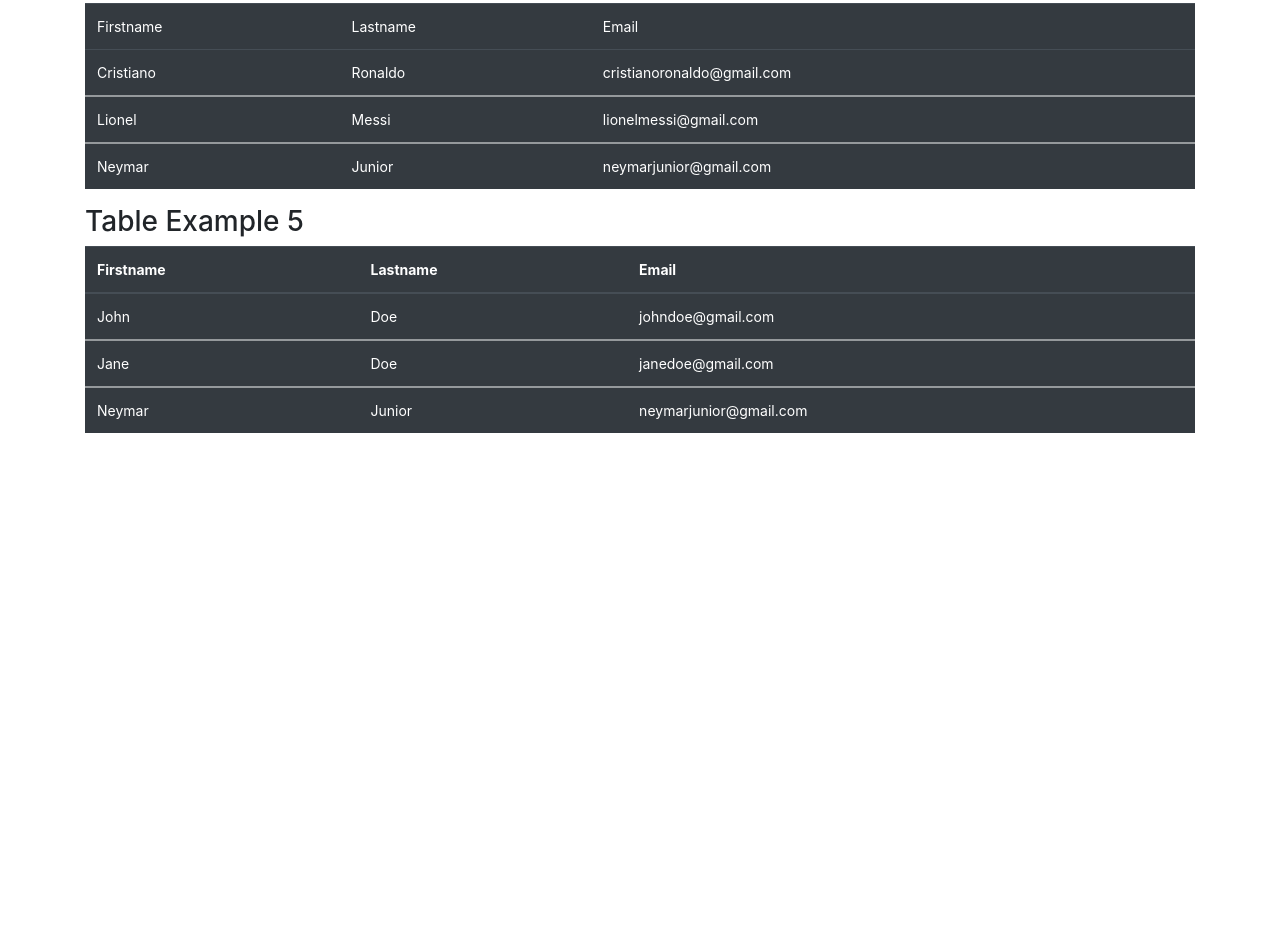
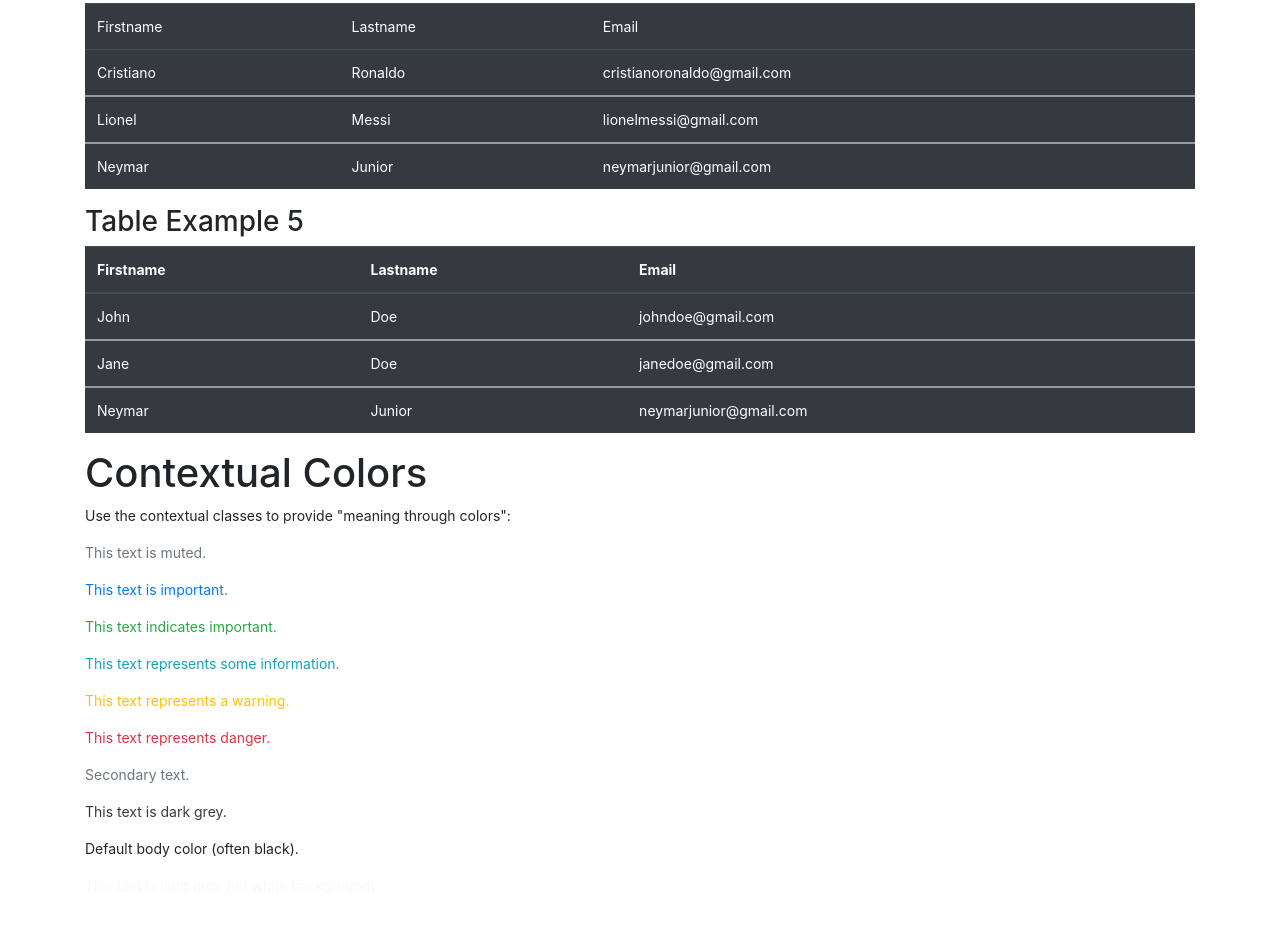
Before and after one commit to Min-Thway-Htut/Bootstrap, a plain HTML site: page bootstrap/index.html in a window 1280 px wide. Shown: the part 3160-4096 px from the top of the page. Before the commit the page ends 3609 px from the top, so only its background shows below. Drawn offline with nearby package versions, Linux system fonts and the light colour scheme.

Commit message:
Another Update

```diff
--- a/bootstrap/index.html
+++ b/bootstrap/index.html
@@ -237,5 +237,21 @@ line breaks.
         </tbody>
     </table>
   </div>
+
+  <div class="container">
+    <h1>Contextual Colors</h1>
+    <p>Use the contextual classes to provide "meaning through colors":</p>
+    <p class="text-muted">This text is muted.</p>
+    <p class="text-primary">This text is important.</p>
+    <p class="text-success">This text indicates important.</p>
+    <p class="text-info">This text represents some information.</p>
+    <p class="text-warning">This text represents a warning.</p>
+    <p class="text-danger">This text represents danger.</p>
+    <p class="text-secondary">Secondary text.</p>
+    <p class="text-dark">This text is dark grey.</p>
+    <p class="text-body">Default body color (often black).</p>
+    <p class="text-light">This text is light grey (on white background).</p>
+    <p class="text-white">This text is white (on white background).</p>
+  </div>
 </body>
 </html>
```
